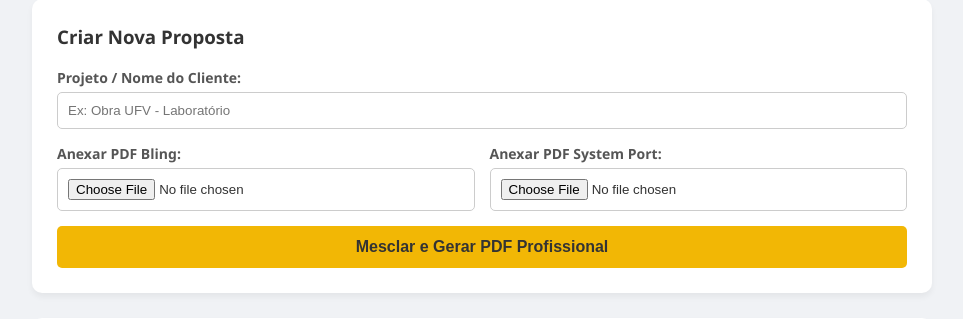
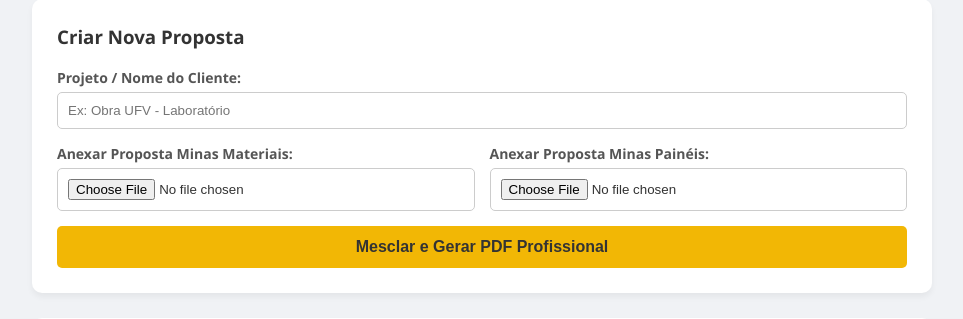
Before and after one commit to projetosminasenergia-cpu/unificador-orcamentos, a Flask app: page / in a window 1280 px wide. Shown: the part 154-473 px from the top of the page, without its empty margins (158-1121 px from the left). Run offline with Flask 3, Linux system fonts and the light colour scheme.

Commit message:
Update index.html

```diff
--- a/templates/index.html
+++ b/templates/index.html
@@ -44,11 +44,11 @@
 
                 <div class="row">
                     <div class="col">
-                        <label>Anexar PDF Bling:</label>
+                        <label>Anexar Proposta Minas Materiais:</label>
                         <input type="file" name="pdf_x" accept=".pdf">
                     </div>
                     <div class="col">
-                        <label>Anexar PDF System Port:</label>
+                        <label>Anexar Proposta Minas Painéis:</label>
                         <input type="file" name="pdf_y" accept=".pdf">
                     </div>
                 </div>
@@ -79,7 +79,7 @@
                 <tr>
                     <td><b>{{ "%05d" | format(300 + orc.id) }}</b></td>
                     <td>{{ orc.nome_identificador }}</td>
-                    <td style="font-size:12px; color:#666;">Bling: {{ orc.ref_bling }}<br>MP: {{ orc.ref_sp }}</td>
+                    <td style="font-size:12px; color:#666;">MM: {{ orc.ref_bling }}<br>MP: {{ orc.ref_sp }}</td>
                     <td>{{ orc.data_geracao.strftime('%d/%m/%Y') }}</td>
                     <td><b>R$ {{ "%.2f"|format(orc.valor_total) }}</b></td>
                     <td><a href="/baixar_pdf/{{ orc.id }}" class="btn">Baixar PDF</a></td>
```
